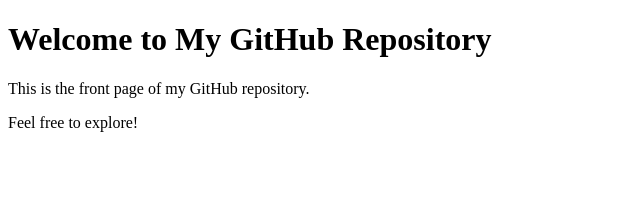
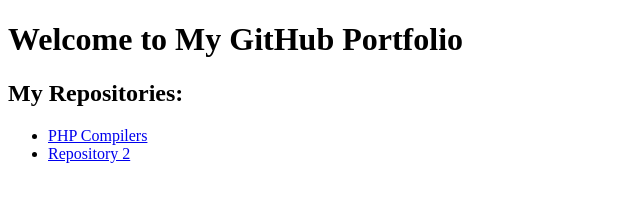
Before and after one commit to Suyash9698/toShow, a plain HTML site: page index.html in a window 1280 px wide. Shown: the whole page, without its empty margins (0-640 px from the left). Drawn offline with Linux system fonts and the light colour scheme.

Commit message:
Update index.html

```diff
--- a/index.html
+++ b/index.html
@@ -1,11 +1,18 @@
 <!DOCTYPE html>
-<html>
+<html lang="en">
 <head>
-    <title>My GitHub Front Page</title>
+    <meta charset="UTF-8">
+    <meta name="viewport" content="width=device-width, initial-scale=1.0">
+    <title>My GitHub Portfolio</title>
 </head>
 <body>
-    <h1>Welcome to My GitHub Repository</h1>
-    <p>This is the front page of my GitHub repository.</p>
-    <p>Feel free to explore!</p>
+    <h1>Welcome to My GitHub Portfolio</h1>
+
+    <h2>My Repositories:</h2>
+    <ul>
+        <li><a href="https://github.com/Suyash9698/CodingExamEnvironment.php-compiler">PHP Compilers</a></li>
+        <li><a href="https://github.com/yourusername/repo2">Repository 2</a></li>
+        <!-- Add more repositories as needed -->
+    </ul>
 </body>
 </html>
```
